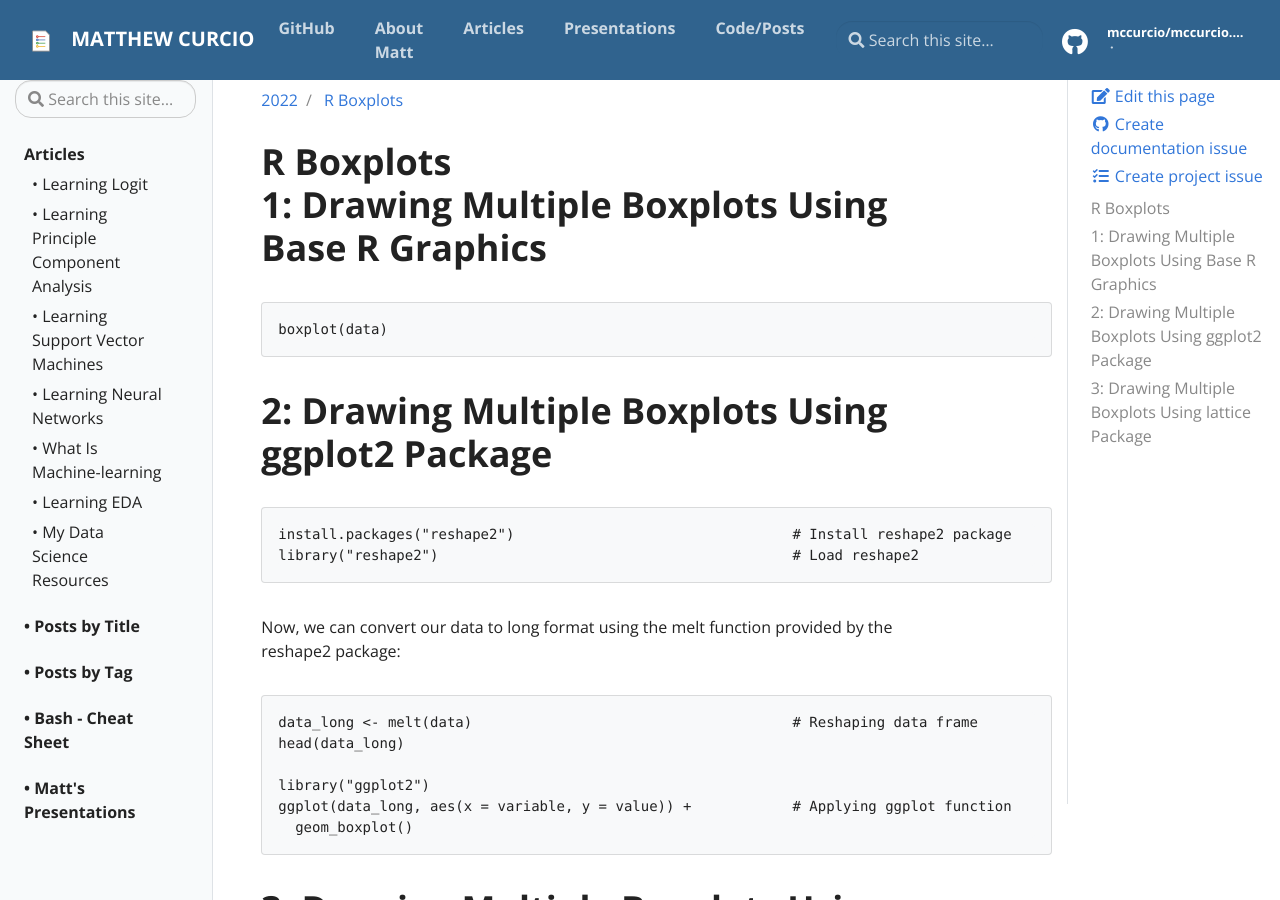
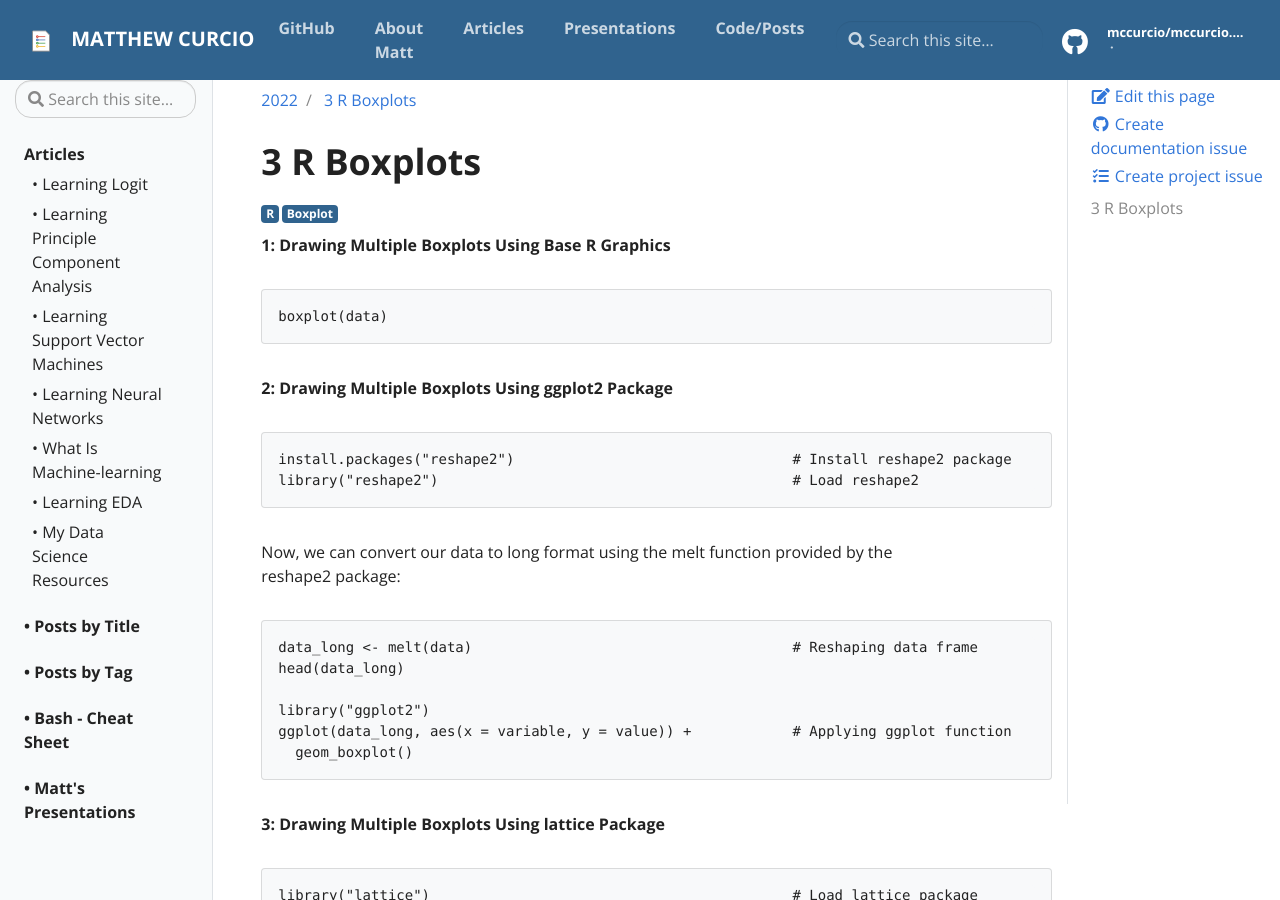
Before and after one commit to mccurcio/mccurcio.github.io, a Jekyll site: the page built from _posts/r/2022-05-20-r-boxplots.md, in a window 1280 px wide and 900 px high. Built offline with Jekyll 4.4.1, drawn with Linux system fonts in a browser that asks for light colours; our own code applies the rules of GitHub Pages for plain Markdown files.

Commit message:
Update 2022-05-20-r-boxplots.md

````diff
--- a/_posts/r/2022-05-20-r-boxplots.md
+++ b/_posts/r/2022-05-20-r-boxplots.md
@@ -1,10 +1,15 @@
-# 1: Drawing Multiple Boxplots Using Base R Graphics
+---
+title: 3 R Boxplots
+tags: R Boxplot
+---
+
+**1: Drawing Multiple Boxplots Using Base R Graphics**
 
 ```
 boxplot(data)
 ```
 
-# 2: Drawing Multiple Boxplots Using ggplot2 Package
+**2: Drawing Multiple Boxplots Using ggplot2 Package**
 
 ```
 install.packages("reshape2")                                 # Install reshape2 package
@@ -22,7 +27,7 @@ ggplot(data_long, aes(x = variable, y = value)) +            # Applying ggplot f
   geom_boxplot()
 ```
 
-# 3: Drawing Multiple Boxplots Using lattice Package
+**3: Drawing Multiple Boxplots Using lattice Package**
 
 ```
 library("lattice")                                           # Load lattice package
````
